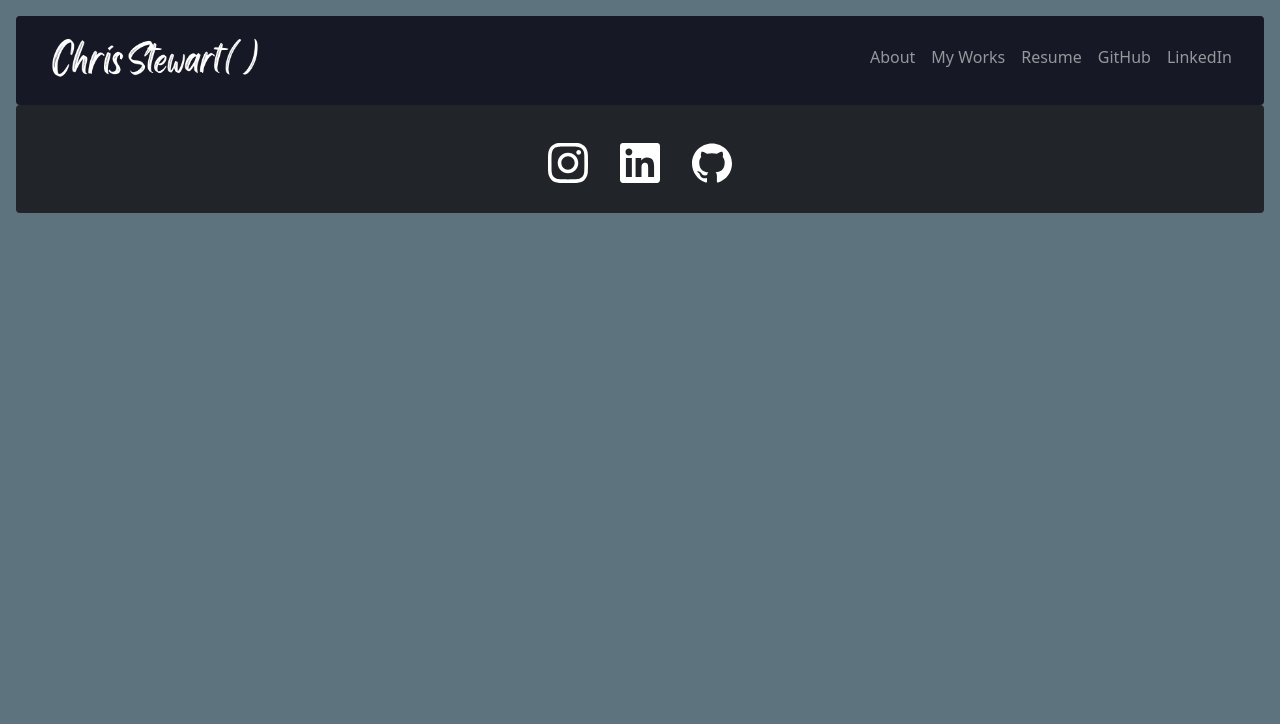
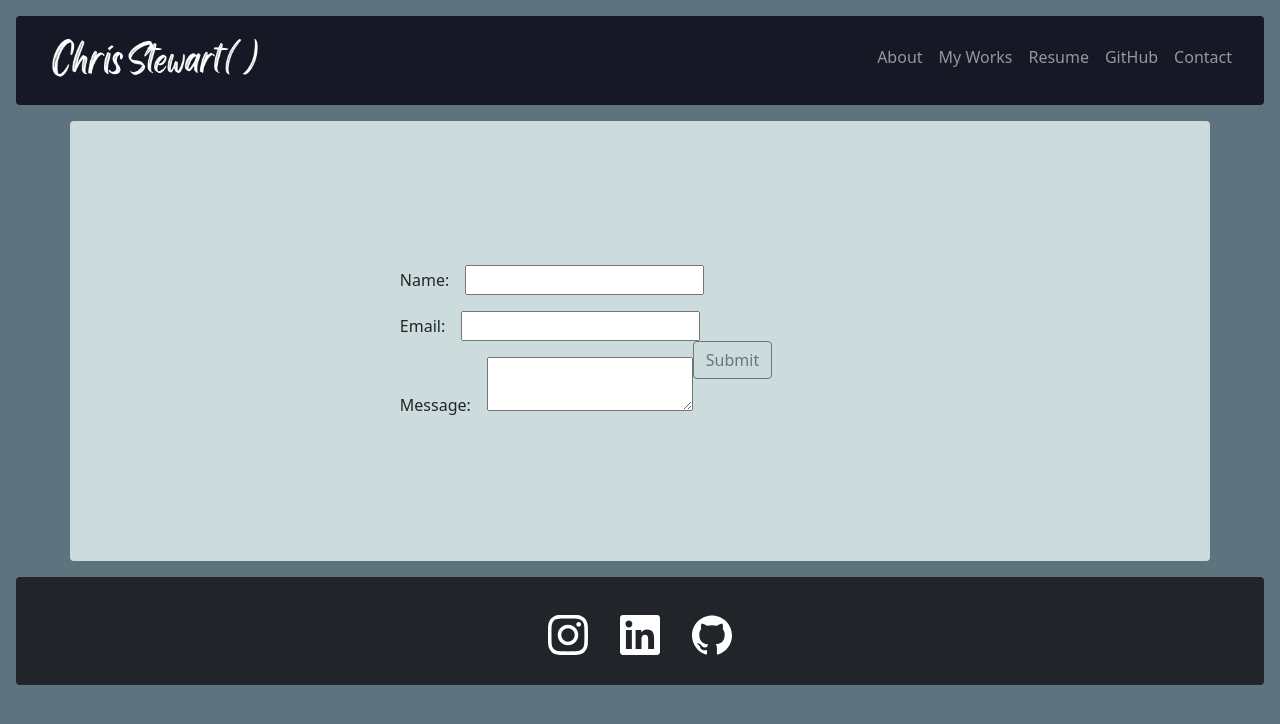
Before and after one commit to mcstewart76/Portfolio-React, a React (Create React App) app in the folder client/: page /Contact in a window 1280 px wide. Shown: the top 724 px of the page. Built offline with nearby package versions, Linux system fonts and the light colour scheme.

Commit message:
Added contact page

```diff
--- a/client/public/index.html
+++ b/client/public/index.html
@@ -12,7 +12,7 @@
     <link rel="apple-touch-icon" href="%PUBLIC_URL%/logo192.png" />
     <!-- CSS only -->
 <link href="https://cdn.jsdelivr.net/npm/bootstrap@5.1.3/dist/css/bootstrap.min.css" rel="stylesheet" integrity="sha384-1BmE4kWBq78iYhFldvKuhfTAU6auU8tT94WrHftjDbrCEXSU1oBoqyl2QvZ6jIW3" crossorigin="anonymous">
-
+<script src="https://cdn.jsdelivr.net/npm/bootstrap@5.0.2/dist/js/bootstrap.bundle.min.js" integrity="sha384-MrcW6ZMFYlzcLA8Nl+NtUVF0sA7MsXsP1UyJoMp4YLEuNSfAP+JcXn/tWtIaxVXM" crossorigin="anonymous"></script>
 
     <!--
       manifest.json provides metadata used when your web app is installed on a
--- a/client/src/components/Navbar.js
+++ b/client/src/components/Navbar.js
@@ -15,11 +15,11 @@ export default function Navbar() {
         </div>
         <div className="collapse navbar-collapse" id="navbarNavAltMarkup">
             <div className="navbar-nav ms-auto pe-4">
-            <a className="nav-item nav-link" href="/about">About</a>
-            <a className="nav-item nav-link" href="/works">My Works</a>
-            <a className="nav-item nav-link" href="/resume" >Resume</a>
+            <a className="nav-item nav-link" href="/About">About</a>
+            <a className="nav-item nav-link" href="/Works">My Works</a>
+            <a className="nav-item nav-link" href="/Resume" >Resume</a>
             <a className="nav-item nav-link" href="https://github.com/mcstewart76" >GitHub</a>
-            <a className="nav-item nav-link" href="https://www.linkedin.com/in/chris-stewart-79b283204/">LinkedIn</a>
+            <a className="nav-item nav-link" href="/Contact">Contact</a>
 
 
             </div>
--- /dev/null
+++ b/client/src/components/pages/Contact.js
@@ -0,0 +1,57 @@
+import React, {useState} from 'react'
+
+export default function Contact() {
+
+    const [status, setStatus] = useState("Submit");
+  const handleSubmit = async (e) => {
+    e.preventDefault();
+    setStatus("Sending...");
+    const { name, email, message } = e.target.elements;
+    let details = {
+      name: name.value,
+      email: email.value,
+      message: message.value,
+    };
+    let response = await fetch("http://localhost:5000/contact", {
+      method: "POST",
+      headers: {
+        "Content-Type": "application/json;charset=utf-8",
+      },
+      body: JSON.stringify(details),
+    });
+    setStatus("Submit");
+    let result = await response.json();
+    alert(result.status);
+  };
+  return (
+      <>
+
+
+<div className="rounded container resumeCard " >
+<div className="position-relative  p-3 p-md-5 m-md-3 text-center resumeCard d-flex">
+    <div className="col-md-7 p-lg-5 mx-auto my-5">
+    <form onSubmit={handleSubmit} className="d-flex flex-column justify-content-center">
+        <div className='d-flex justify-content-start flex-wrap'>
+      <div className=''>
+        <label htmlFor="name">Name:</label>
+        <input type="text" id="name" className='ms-3 mb-3' required />
+      </div>
+      <div>
+        <label htmlFor="email">Email:</label>
+        <input type="email" id="email" className='ms-3 ' required />
+      </div>
+      <div>
+        <label htmlFor="message">Message:</label>
+        <textarea id="message" className='ms-3 mt-3 ' required />
+      </div>
+      <div>
+      <button type="submit" className='btn btn-outline-secondary'>{status}</button>
+      </div>
+   </div>
+    </form>
+         </div>
+</div>
+</div>
+</>
+  );
+}
--- a/client/src/index.js
+++ b/client/src/index.js
@@ -4,6 +4,7 @@ import Navvy from './App';
 import About from './components/pages/About';
 import Works from './components/pages/Works';
 import Resume from './components/pages/Resume';
+import Contact from './components/pages/Contact';
 import Footer from './components/Footer'
 import './index.css';
 import { BrowserRouter, Routes, Route } from 'react-router-dom';
@@ -29,7 +30,10 @@ ReactDOM.render(
         path="/Resume"
         element={<Resume />}
       />
-
+      <Route
+        path="/Contact"
+        element={<Contact />}
+      />
     </Routes>
     <Footer />
   </BrowserRouter>,
```
Also changed, not shown: client/src/components/pages/Rework.js (deleted, +0 -73 lines).
